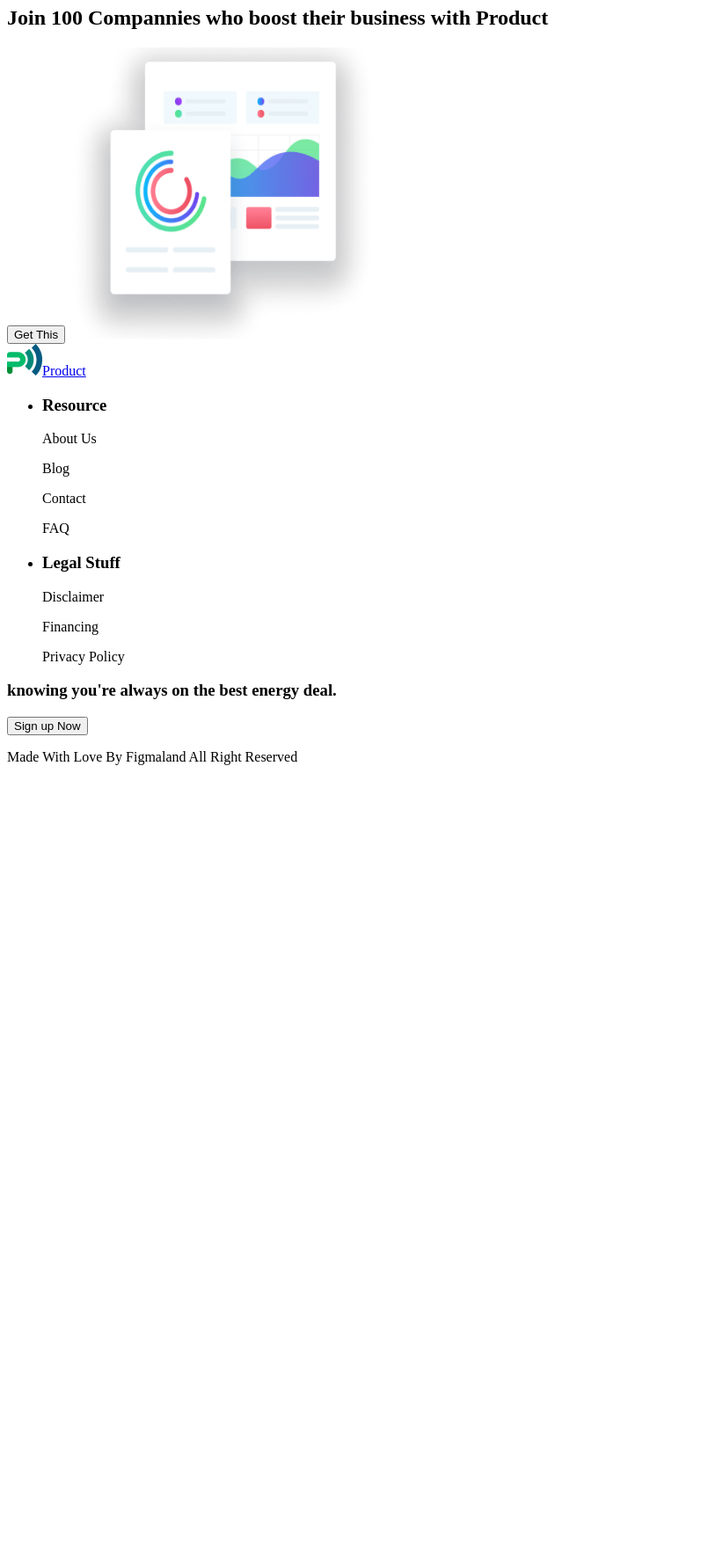
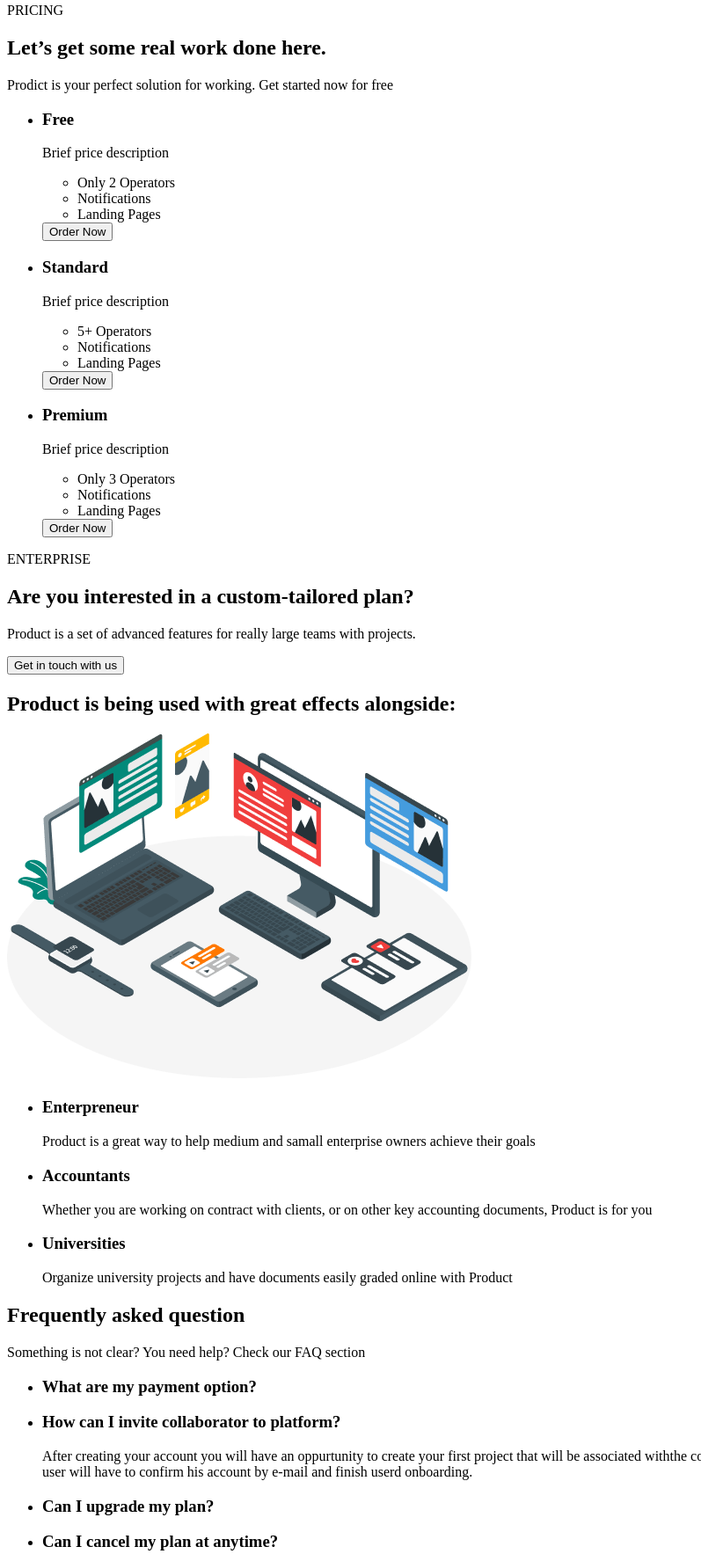
Before and after one commit to Yuliia-Yuriichuk/120-5-6, a plain HTML site: page pricing.html in a window 1280 px wide. Shown: the part 207-1974 px from the top of the page at 88% size, without its empty margins (0-797 px from the left). Before the commit the page ends 1093 px from the top, so only its background shows below. Drawn offline with Linux system fonts and the light colour scheme.

Commit message:
add all changes

```diff
--- a/pricing.html
+++ b/pricing.html
@@ -24,6 +24,105 @@
       </ul>
     </header>
     <main>
+      <section>
+        <p>PRICING</p>
+        <h1>Let’s get some real work done here.</h1>
+        <p>
+          Prodict is your perfect solution for working. Get started now for free
+        </p>
+        <ul>
+          <li>
+            <h3>Free</h3>
+            <p>Brief price description</p>
+            <ul>
+              <li>Only 2 Operators</li>
+              <li>Notifications</li>
+              <li>Landing Pages</li>
+            </ul>
+            <button type="button">Order Now</button>
+          </li>
+          <li>
+            <h3>Standard</h3>
+            <p>Brief price description</p>
+            <ul>
+              <li>5+ Operators</li>
+              <li>Notifications</li>
+              <li>Landing Pages</li>
+            </ul>
+            <button type="button">Order Now</button>
+          </li>
+          <li>
+            <h3>Premium</h3>
+            <p>Brief price description</p>
+            <ul>
+              <li>Only 3 Operators</li>
+              <li>Notifications</li>
+              <li>Landing Pages</li>
+            </ul>
+            <button type="button">Order Now</button>
+          </li>
+        </ul>
+      </section>
+      <section>
+        <p>ENTERPRISE</p>
+        <h2>Are you interested in a custom-tailored plan?</h2>
+        <p>
+          Product is a set of advanced features for really large teams with
+          projects.
+        </p>
+        <button type="button">Get in touch with us</button>
+      </section>
+      <section>
+        <h2>Product is being used with great effects alongside:</h2>
+        <img
+          src="./images/pricing.pictures/amico-min.png"
+          alt="Computers"
+          width="528"
+          height="392"
+        />
+        <ul>
+          <li>
+            <h3>Enterpreneur</h3>
+            <p>
+              Product is a great way to help medium and samall enterprise owners
+              achieve their goals
+            </p>
+          </li>
+          <li>
+            <h3>Accountants</h3>
+            <p>
+              Whether you are working on contract with clients, or on other key
+              accounting documents, Product is for you
+            </p>
+          </li>
+          <li>
+            <h3>Universities</h3>
+            <p>
+              Organize university projects and have documents easily graded
+              online with Product
+            </p>
+          </li>
+        </ul>
+      </section>
+      <section>
+        <h2>Frequently asked question</h2>
+        <p>Something is not clear? You need help? Check our FAQ section</p>
+        <ul>
+          <li><h3>What are my payment option?</h3></li>
+          <li>
+            <h3>How can I invite collaborator to platform?</h3>
+            <p>
+              After creating your account you will have an oppurtunity to create
+              your first project that will be associated withthe collaborators
+              e-mail. An invitation will be sent automatically. Then, invited
+              user will have to confirm his account by e-mail and finish userd
+              onboarding.
+            </p>
+          </li>
+          <li><h3>Can I upgrade my plan?</h3></li>
+          <li><h3>Can I cancel my plan at anytime?</h3></li>
+        </ul>
+      </section>
       <section>
         <h2>Join 100 Compannies who boost their business with Product</h2>
         <button type="button">Get This</button>
```
Also changed, not shown: images/pricing.pictures/amico-min.png (added).
